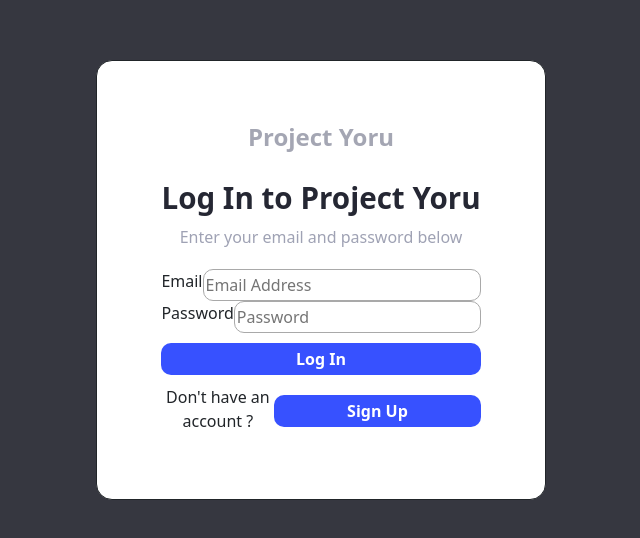
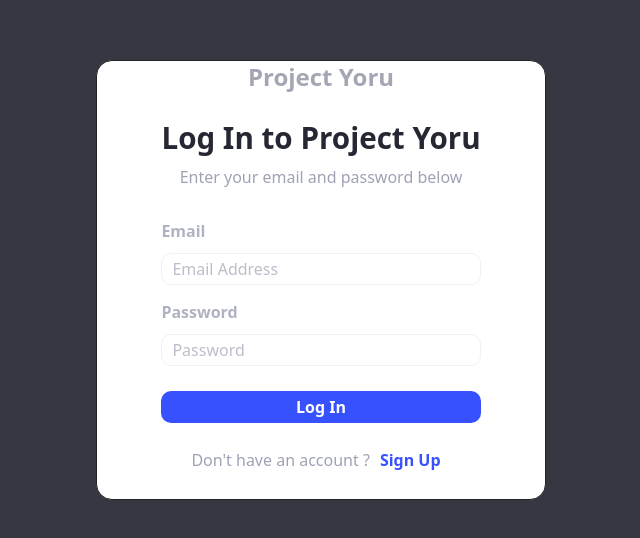
Before and after one commit to anirudhmakhana/Project-Yoru, a React (Create React App) app in the folder company-registration/: page / in a window 1280 px wide. Shown: the part 120-658 px from the top of the page, without its empty margins (319-959 px from the left). Built offline with nearby package versions, Linux system fonts and the light colour scheme; no server answers; what react-google-maps would draw is missing.

Commit message:
Update universal styles

```diff
--- a/company-registration/src/assets/style/style.css
+++ b/company-registration/src/assets/style/style.css
@@ -3,7 +3,7 @@
     border: solid 1px;
     background: #FFFFFF;
     border-radius: 16px;
-    padding: 0 5vw 0 5vw ;
+    padding: 10px 5vw 10px 5vw ;
     flex-direction: column;
 }
 
@@ -11,27 +11,68 @@ form {
     width: 100%;
 }
 
-.textInputContainer {
+.textInputContainerCol {
     display: flex;
     flex-direction: column;
     align-items: flex-start;
-    margin: 10px 0 10px 0;
+    margin: 10px 0 15px 0;
+}
+
+.buttonContainerRow {
+    display: flex;
+    flex-direction: row;
+    align-items: flex-start;
+    margin: 10px 0 15px 0;
 }
 
 input[type=text] {
-    border: solid 1px rgb(169, 169, 169);
+    border: solid 1px #F0F1F7;
     border-radius: 10px;
     height: 4vh;
     width: 100%;
+    padding-left: 10px;
+}
+
+input[type=text]::placeholder {
+    color: #9FA2B4;
+    opacity: 0.7;
 }
 
 input[type=submit] {
     border: none;
     border-radius: 10px;
+    font-weight: bold;
+}
+
+.signupBtn {
+    background: none;
+    color: #3751FF;
+    padding: 0;
+    margin: 0 10px 0 10px;
+}
+
+.signinBtn {
+    background: #3751FF;
+    color: white;
     height: 4vh;
     width: 100%;
-    margin: 10px 0 10px 0;
-    background: #3751FF;
-    color: white;
+    margin: 10px 0 15px 0;
+}
+
+.signinBtn:hover {
+    background: #2b42d8;
+}
+
+.signupBtn:hover {
+    color: #2b42d8;
+}
+
+label {
+    color: #9FA2B4;
+    margin-bottom: 10px;
+}
+
+label.inputLabel {
     font-weight: bold;
+    opacity: 0.825;
 }
```
